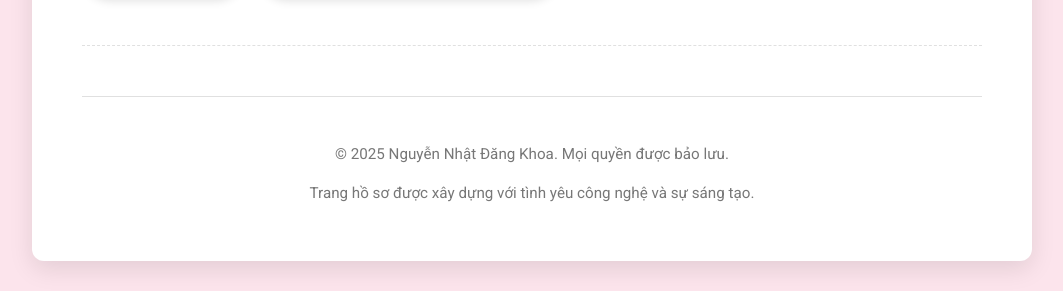
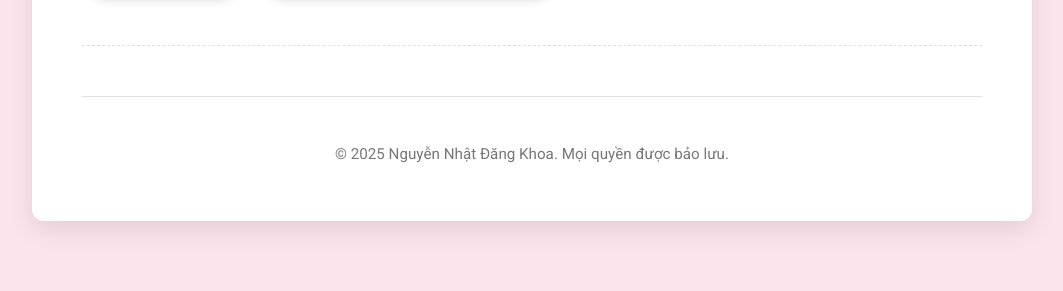
Before and after one commit to khoa15924/khoa15924.github.io, a plain HTML site: page index.html in a window 1280 px wide. Shown: the part 3492-3783 px from the top of the page, without its empty margins (108-1171 px from the left). After the commit the page ends 3743 px from the top, so only its background shows below. Drawn offline with nearby package versions, Linux system fonts and the light colour scheme.

Commit message:
Update index.html

```diff
--- a/index.html
+++ b/index.html
@@ -196,7 +196,6 @@
 
         <footer>
             <p>&copy; 2025 Nguyễn Nhật Đăng Khoa. Mọi quyền được bảo lưu.</p>
-            <p>Trang hồ sơ được xây dựng với tình yêu công nghệ và sự sáng tạo.</p>
         </footer>
     </div>
 
```
